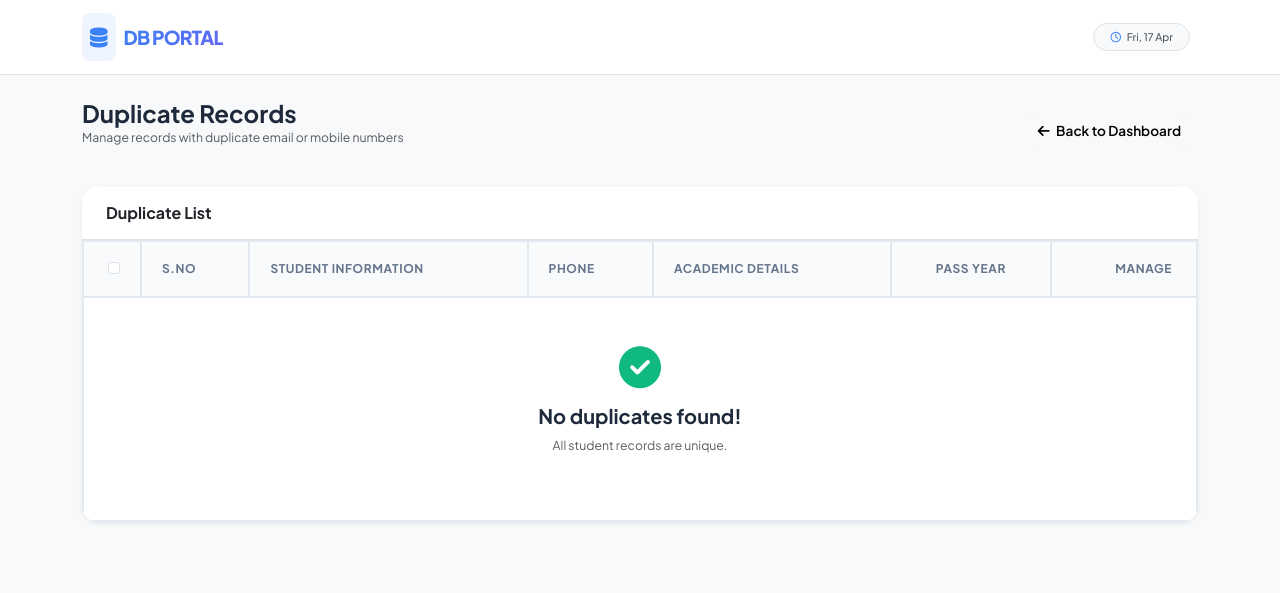
After one commit to onecroreproject/sms, a Django app: page /duplicates/ in a window 1280 px wide. The commit adds this page. Shown: the top 593 px of the page. Run offline with Django 4.2, Linux system fonts and the light colour scheme; data comes from the database, SQL or seed files in the repository; both versions use the stored data as it was after the commit.

Commit message:
first commit

```diff
--- a/static/css/style.css
+++ b/static/css/style.css
@@ -151,7 +151,19 @@ body {
 .custom-table tbody td {
     padding: 1.1rem 1.25rem;
     color: var(--text-main);
-    border-bottom: 1px solid var(--border-light);
+    border: 1px solid var(--border-light);
+}
+
+.custom-table thead th {
+    border: 1px solid var(--border-light);
+}
+
+/* Excel Sheet Style */
+.excel-mode {
+    border: 1px solid var(--border-medium) !important;
+}
+.excel-mode th, .excel-mode td {
+    border: 1px solid var(--border-medium) !important;
 }
 
 /* Avatar Boxes */
--- a/students/models.py
+++ b/students/models.py
@@ -3,9 +3,9 @@ from django.utils import timezone
 
 class Student(models.Model):
     name = models.CharField(max_length=255)
-    email = models.EmailField(unique=True)
-    mobile = models.CharField(max_length=15, unique=True)
-    whatsapp = models.CharField(max_length=15, unique=True)
+    email = models.EmailField()
+    mobile = models.CharField(max_length=15)
+    whatsapp = models.CharField(max_length=15)
     degree = models.CharField(max_length=100)
     department = models.CharField(max_length=100)
     passed_out_year = models.IntegerField()
--- a/students/urls.py
+++ b/students/urls.py
@@ -10,4 +10,6 @@ urlpatterns = [
     path('import/', views.import_students, name='import_students'),
     path('export/excel/', views.export_students_excel, name='export_excel'),
     path('export/pdf/', views.export_students_pdf, name='export_pdf'),
+    path('bulk-delete/', views.bulk_delete, name='bulk_delete'),
+    path('duplicates/', views.duplicate_list, name='duplicates'),
 ]
--- a/students/views.py
+++ b/students/views.py
@@ -47,10 +47,19 @@ def dashboard(request):
     if year_filter:
         queryset = queryset.filter(passed_out_year=year_filter)
 
-    # Summary Stats
-    total_students = Student.objects.count()
+    # Summary Stats (Based on filtered queryset as per user request)
+    total_students = queryset.count()
     today = timezone.now().date()
-    today_added = Student.objects.filter(created_at__date=today).count()
+    today_added = queryset.filter(created_at__date=today).count()
+
+    # Duplicates Logic (Always check all students for duplicates)
+    from django.db.models import Count
+    duplicate_emails = Student.objects.values('email').annotate(c=Count('email')).filter(c__gt=1).values_list('email', flat=True)
+    duplicate_mobiles = Student.objects.values('mobile').annotate(c=Count('mobile')).filter(c__gt=1).values_list('mobile', flat=True)
+
+    # We want to show the total number of records that are duplicates
+    duplicate_records = Student.objects.filter(Q(email__in=duplicate_emails) | Q(mobile__in=duplicate_mobiles))
+    duplicate_count = duplicate_records.count()
 
     # Pagination
     paginator = Paginator(queryset, 10) # 10 records per page
@@ -69,6 +78,7 @@ def dashboard(request):
         'students': page_obj,
         'total_students': total_students,
         'today_added': today_added,
+        'duplicate_count': duplicate_count,
         'degrees': degrees,
         'departments': departments,
         'years': years,
@@ -140,6 +150,29 @@ def student_delete(request, pk):
         messages.success(request, 'Student record deleted successfully!')
     return redirect('dashboard')
 
+def bulk_delete(request):
+    if request.method == 'POST':
+        student_ids = request.POST.getlist('student_ids')
+        if student_ids:
+            Student.objects.filter(id__in=student_ids).delete()
+            messages.success(request, f'Successfully deleted {len(student_ids)} student records.')
+        else:
+            messages.warning(request, 'No students were selected for deletion.')
+    return redirect('dashboard')
+
+def duplicate_list(request):
+    from django.db.models import Count
+    duplicate_emails = Student.objects.values('email').annotate(c=Count('email')).filter(c__gt=1).values_list('email', flat=True)
+    duplicate_mobiles = Student.objects.values('mobile').annotate(c=Count('mobile')).filter(c__gt=1).values_list('mobile', flat=True)
+
+    queryset = Student.objects.filter(Q(email__in=duplicate_emails) | Q(mobile__in=duplicate_mobiles)).order_by('email', 'mobile')
+
+    context = {
+        'students': queryset,
+        'is_duplicate_view': True,
+    }
+    return render(request, 'students/duplicates.html', context)
+
 def import_students(request):
     if request.method == 'GET':
         return render(request, 'students/import_students.html')
@@ -198,12 +231,7 @@ def import_students(request):
                         errors.append(f"Row {index}: Missing Name or Email.")
                         continue
 
-                    if Student.objects.filter(email=email).exists():
-                        errors.append(f"Row {index}: Email {email} already exists.")
-                        continue
-                    if Student.objects.filter(mobile=mobile).exists():
-                        errors.append(f"Row {index}: Mobile {mobile} already exists.")
-                        continue
+
 
                     Student.objects.create(
                         name=name,
--- /dev/null
+++ b/templates/students/duplicates.html
@@ -0,0 +1,277 @@
+{% extends 'base.html' %}
+
+{% block content %}
+<div class="d-flex justify-content-between align-items-center mb-4">
+    <div>
+        <h4 class="fw-bold mb-0">Duplicate Records</h4>
+        <p class="text-muted small">Manage records with duplicate email or mobile numbers</p>
+    </div>
+    <a href="{% url 'dashboard' %}" class="btn btn-light btn-sm rounded-pill px-3">
+        <i class="fas fa-arrow-left me-1"></i> Back to Dashboard
+    </a>
+</div>
+
+<div class="card border-0 shadow-sm overflow-hidden mb-5">
+    <div class="card-header bg-white py-3 px-4 d-flex justify-content-between align-items-center border-bottom">
+        <h6 class="mb-0 fw-bold text-dark">Duplicate List</h6>
+        <div class="d-flex gap-2">
+            <button type="button" id="bulkDeleteBtn" class="btn btn-danger btn-sm rounded-pill px-3 d-none" onclick="confirmBulkDelete()">
+                <i class="fas fa-trash-alt me-1"></i> Bulk Delete
+            </button>
+        </div>
+    </div>
+
+    <form id="bulkDeleteForm" method="post" action="{% url 'bulk_delete' %}">
+        {% csrf_token %}
+        <div class="table-responsive">
+            <table class="table table-hover align-middle mb-0 custom-table excel-mode">
+                <thead>
+                    <tr>
+                        <th class="ps-4" style="width: 40px;">
+                            <input type="checkbox" id="selectAll" class="form-check-input">
+                        </th>
+                        <th>S.NO</th>
+                        <th>STUDENT INFORMATION</th>
+                        <th>PHONE</th>
+                        <th>ACADEMIC DETAILS</th>
+                        <th class="text-center">PASS YEAR</th>
+                        <th class="text-end pe-4">MANAGE</th>
+                    </tr>
+                </thead>
+                <tbody id="studentTableBody">
+                    {% for student in students %}
+                    <tr>
+                        <td class="ps-4">
+                            <input type="checkbox" name="student_ids" value="{{ student.id }}" class="form-check-input student-checkbox">
+                        </td>
+                        <td><span class="text-muted fw-bold x-small">{{ forloop.counter }}</span></td>
+                        <td>
+                            <div class="d-flex align-items-center">
+                                <div class="avatar-box me-3">
+                                    {{ student.name|slice:":1"|upper }}
+                                </div>
+                                <div>
+                                    <div class="fw-bold text-dark mb-0 text-uppercase">{{ student.name }}</div>
+                                    <div class="x-small text-muted">{{ student.email|default:"No Email" }}</div>
+                                </div>
+                            </div>
+                        </td>
+                        <td>
+                            <div class="x-small">
+                                <div class="mb-1"><i class="fas fa-phone-alt text-primary me-1"></i> {{ student.mobile }}</div>
+                                <div class="text-success"><i class="fab fa-whatsapp me-1"></i> {{ student.whatsapp }}</div>
+                            </div>
+                        </td>
+                        <td>
+                            <div class="fw-bold text-primary small">{{ student.degree }}</div>
+                            <div class="x-small text-muted">{{ student.department }}</div>
+                        </td>
+                        <td class="text-center font-weight-bold bg-light">{{ student.passed_out_year }}</td>
+                        <td class="text-end pe-4">
+                            <div class="btn-group btn-group-sm border rounded">
+                                <button type="button" class="btn btn-white border-0 text-primary py-1 px-2 edit-btn"
+                                        data-bs-toggle="modal" data-bs-target="#editStudentModal"
+                                        data-id="{{ student.id }}" data-name="{{ student.name }}"
+                                        data-email="{{ student.email }}"
+                                        data-mobile="{{ student.mobile }}" data-whatsapp="{{ student.whatsapp }}"
+                                        data-degree="{{ student.degree }}" data-department="{{ student.department }}"
+                                        data-year="{{ student.passed_out_year }}">
+                                    <i class="fas fa-edit"></i>
+                                </button>
+                                <button type="button" class="btn btn-white border-0 text-danger py-1 px-2 delete-btn"
+                                        data-bs-toggle="modal" data-bs-target="#deleteStudentModal"
+                                        data-id="{{ student.id }}" data-name="{{ student.name }}">
+                                    <i class="fas fa-trash-alt"></i>
+                                </button>
+                            </div>
+                        </td>
+                    </tr>
+                    {% empty %}
+                    <tr>
+                        <td colspan="7" class="text-center py-5">
+                            <i class="fas fa-check-circle text-success fa-3x mb-3"></i>
+                            <h5 class="fw-bold">No duplicates found!</h5>
+                            <p class="text-muted small">All student records are unique.</p>
+                        </td>
+                    </tr>
+                    {% endfor %}
+                </tbody>
+            </table>
+        </div>
+    </form>
+</div>
+
+<!-- Re-use Modals from Dashboard -->
+<!-- Modal: Edit Student -->
+<div class="modal fade" id="editStudentModal" tabindex="-1">
+    <div class="modal-dialog modal-dialog-centered modal-lg">
+        <div class="modal-content shadow-lg">
+            <div class="modal-header border-0 pb-0">
+                <h5 class="modal-title fw-bold"><i class="fas fa-edit text-primary me-2"></i> Update Student Detail</h5>
+                <button type="button" class="btn-close" data-bs-dismiss="modal"></button>
+            </div>
+            <div class="modal-body">
+                <form id="editStudentForm" method="post" action="" novalidate>
+                    {% csrf_token %}
+                    <div class="row g-3">
+                        <div class="col-md-6">
+                            <label class="form-label fw-bold text-muted x-small mb-1">FULL NAME</label>
+                            <input type="text" name="name" id="edit_name" class="form-control form-control-sm border-0 bg-light" required>
+                        </div>
+                        <div class="col-md-6">
+                            <label class="form-label fw-bold text-muted x-small mb-1">EMAIL ADDRESS</label>
+                            <input type="email" name="email" id="edit_email" class="form-control form-control-sm border-0 bg-light" required>
+                        </div>
+                        <div class="col-md-6">
+                            <label class="form-label fw-bold text-muted x-small mb-1">MOBILE</label>
+                            <input type="text" name="mobile" id="edit_mobile" class="form-control form-control-sm border-0 bg-light" required>
+                        </div>
+                        <div class="col-md-6">
+                            <label class="form-label fw-bold text-muted x-small mb-1">WHATSAPP</label>
+                            <input type="text" name="whatsapp" id="edit_whatsapp" class="form-control form-control-sm border-0 bg-light" required>
+                        </div>
+                        <div class="col-md-6">
+                            <label class="form-label fw-bold text-muted x-small mb-1">DEGREE</label>
+                            <input type="text" name="degree" id="edit_degree" class="form-control form-control-sm border-0 bg-light" required>
+                        </div>
+                        <div class="col-md-6">
+                            <label class="form-label fw-bold text-muted x-small mb-1">DEPARTMENT</label>
+                            <input type="text" name="department" id="edit_department" class="form-control form-control-sm border-0 bg-light" required>
+                        </div>
+                        <div class="col-md-6">
+                            <label class="form-label fw-bold text-muted x-small mb-1">PASS OUT YEAR</label>
+                            <input type="number" name="passed_out_year" id="edit_year" class="form-control form-control-sm border-0 bg-light" required>
+                        </div>
+                    </div>
+                    <div class="mt-4 pt-2 d-flex gap-2">
+                        <button type="button" class="btn btn-light flex-grow-1 py-2" data-bs-dismiss="modal">Cancel</button>
+                        <button type="submit" class="btn btn-primary flex-grow-1 py-2">Update Record</button>
+                    </div>
+                </form>
+            </div>
+        </div>
+    </div>
+</div>
+
+<!-- Modal: Delete Student -->
+<div class="modal fade" id="deleteStudentModal" tabindex="-1">
+    <div class="modal-dialog modal-dialog-centered">
+        <div class="modal-content shadow-lg border-0">
+            <div class="modal-body p-4 text-center">
+                <div class="text-danger mb-3">
+                    <i class="fas fa-exclamation-triangle fa-3x"></i>
+                </div>
+                <h5 class="fw-bold mb-2">Delete student record?</h5>
+                <p class="text-muted small mb-4">You are about to delete <span id="delete_student_name" class="fw-bold text-dark"></span>'s record. This action cannot be reversed.</p>
+
+                <form id="deleteStudentForm" method="post" action="">
+                    {% csrf_token %}
+                    <div class="d-flex gap-2">
+                        <button type="button" class="btn btn-light flex-grow-1 py-2" data-bs-dismiss="modal">Cancel</button>
+                        <button type="submit" class="btn btn-danger flex-grow-1 py-2 fw-bold">Delete Permanently</button>
+                    </div>
+                </form>
+            </div>
+        </div>
+    </div>
+</div>
+
+{% endblock %}
+
+{% block scripts %}
+<script>
+    document.addEventListener('DOMContentLoaded', function() {
+        // Shared Logic for Bulk Delete & Row Interactions
+        const selectAll = document.getElementById('selectAll');
+        const bulkDeleteBtn = document.getElementById('bulkDeleteBtn');
+        const bulkForm = document.getElementById('bulkDeleteForm');
+
+        function updateBulkDeleteVisibility() {
+            const checkedBoxes = document.querySelectorAll('.student-checkbox:checked');
+            if (checkedBoxes.length > 0) {
+                bulkDeleteBtn.classList.remove('d-none');
+            } else {
+                bulkDeleteBtn.classList.add('d-none');
+            }
+        }
+
+        if (selectAll) {
+            selectAll.addEventListener('change', function() {
+                const checkboxes = document.querySelectorAll('.student-checkbox');
+                checkboxes.forEach(cb => cb.checked = selectAll.checked);
+                updateBulkDeleteVisibility();
+            });
+        }
+
+        document.addEventListener('change', function(e) {
+            if (e.target.classList.contains('student-checkbox')) {
+                updateBulkDeleteVisibility();
+                const all = document.querySelectorAll('.student-checkbox');
+                const checked = document.querySelectorAll('.student-checkbox:checked');
+                selectAll.checked = (all.length === checked.length);
+            }
+        });
+
+        window.confirmBulkDelete = function() {
+            const count = document.querySelectorAll('.student-checkbox:checked').length;
+            if (confirm(`Are you sure you want to delete ${count} selected records?`)) {
+                bulkForm.submit();
+            }
+        };
+
+        // Edit Form Submission
+        const editForm = document.getElementById('editStudentForm');
+        editForm.addEventListener('submit', function(e) {
+            e.preventDefault();
+            const formData = new FormData(editForm);
+            fetch(editForm.action, {
+                method: 'POST',
+                body: formData,
+                headers: { 'X-Requested-With': 'XMLHttpRequest' }
+            })
+            .then(response => response.json())
+            .then(data => {
+                if (data.status === 'success') { window.location.reload(); }
+                else {
+                    document.querySelectorAll('.edit-error').forEach(el => el.remove());
+                    for (const [field, error] of Object.entries(data.errors)) {
+                        const input = document.getElementsByName(field)[0];
+                        if (input) {
+                            const errorDiv = document.createElement('div');
+                            errorDiv.className = 'text-danger x-small edit-error mt-1';
+                            errorDiv.innerHTML = `<i class="fas fa-info-circle me-1"></i> ${error}`;
+                            input.parentNode.appendChild(errorDiv);
+                        }
+                    }
+                }
+            });
+        });
+
+        // Event Delegation
+        document.addEventListener('click', function(e) {
+            const editBtn = e.target.closest('.edit-btn');
+            const deleteBtn = e.target.closest('.delete-btn');
+
+            if (editBtn) {
+                const id = editBtn.dataset.id;
+                const form = document.getElementById('editStudentForm');
+                form.action = `/edit/${id}/`;
+                document.getElementById('edit_name').value = editBtn.dataset.name;
+                document.getElementById('edit_email').value = editBtn.dataset.email;
+                document.getElementById('edit_mobile').value = editBtn.dataset.mobile;
+                document.getElementById('edit_whatsapp').value = editBtn.dataset.whatsapp;
+                document.getElementById('edit_degree').value = editBtn.dataset.degree;
+                document.getElementById('edit_department').value = editBtn.dataset.department;
+                document.getElementById('edit_year').value = editBtn.dataset.year;
+            }
+
+            if (deleteBtn) {
+                const id = deleteBtn.dataset.id;
+                const form = document.getElementById('deleteStudentForm');
+                form.action = `/delete/${id}/`;
+                document.getElementById('delete_student_name').innerText = deleteBtn.dataset.name;
+            }
+        });
+    });
+</script>
+{% endblock %}
```
Also changed, not shown: templates/students/dashboard.html (+93 -13 lines), db.sqlite3, students/migrations/0004_alter_student_email_alter_student_mobile_and_more.py (added).
